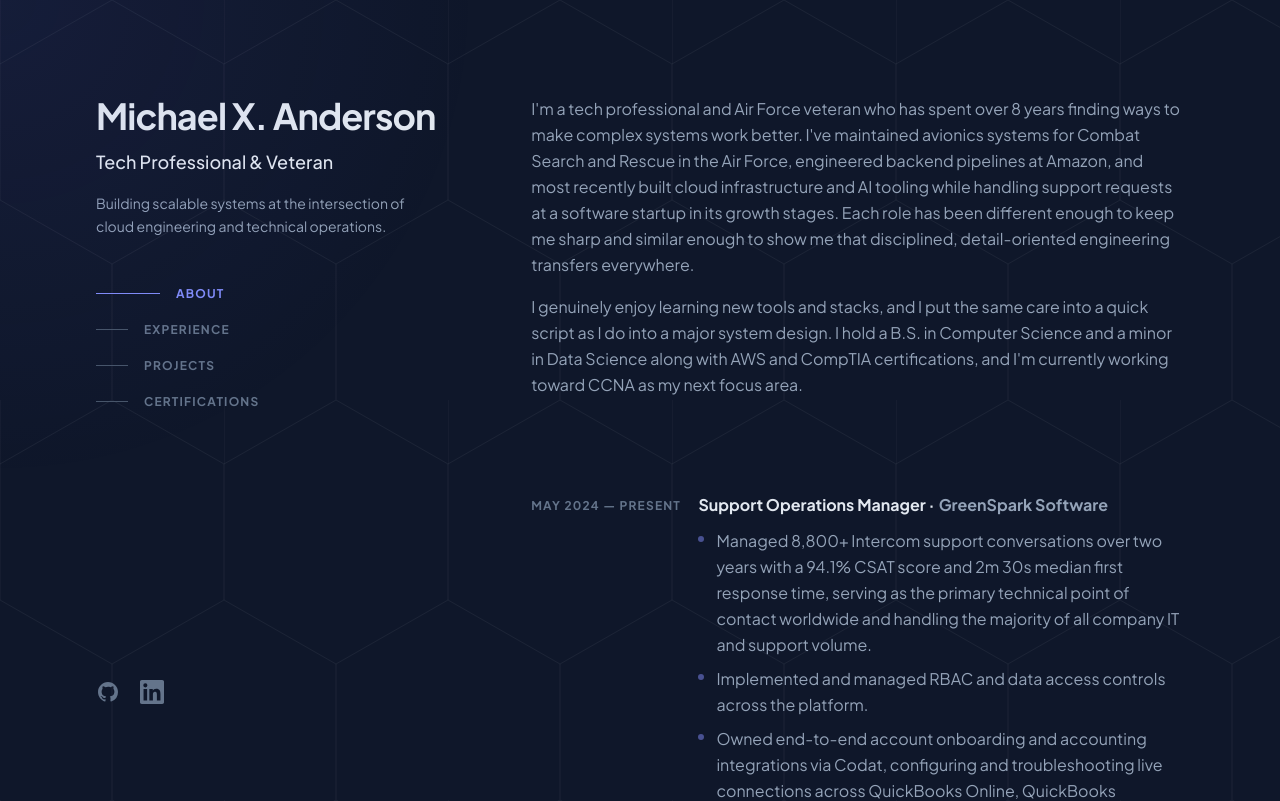
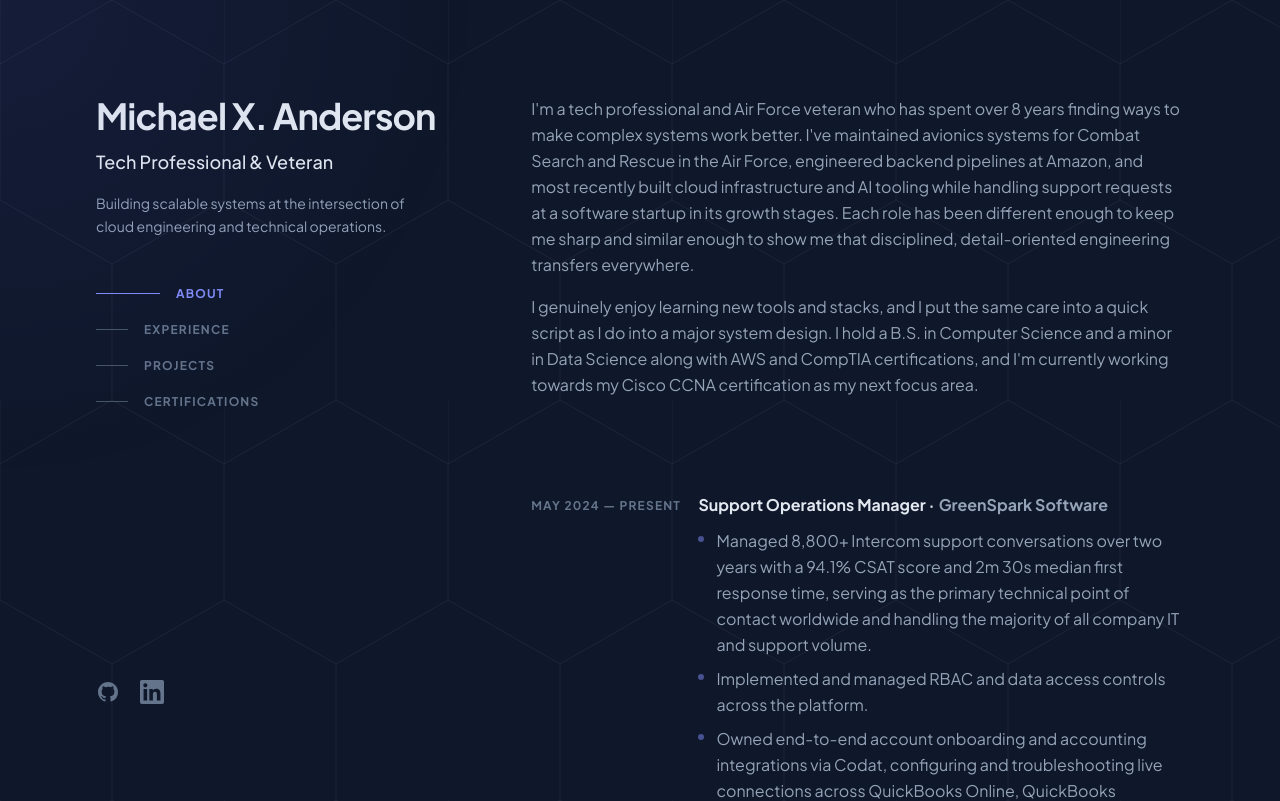
Before and after one commit to lazaruscreate/ResumeWebsite, a Next.js app: page / in a window 1280 px wide. Shown: the top 801 px of the page. Built offline with nearby package versions, Linux system fonts and the light colour scheme.

Commit message:
Update About.tsx

```diff
--- a/components/sections/About.tsx
+++ b/components/sections/About.tsx
@@ -17,8 +17,8 @@
         <p>
           I genuinely enjoy learning new tools and stacks, and I put the same care into a quick
           script as I do into a major system design. I hold a B.S. in Computer Science and a minor in Data Science
-          along with AWS and CompTIA certifications, and  I&apos;m currently working toward
-          CCNA as my next focus area.
+          along with AWS and CompTIA certifications, and  I&apos;m currently working towards my Cisco
+          CCNA certification as my next focus area.
         </p>
       </div>
     </div>
```
